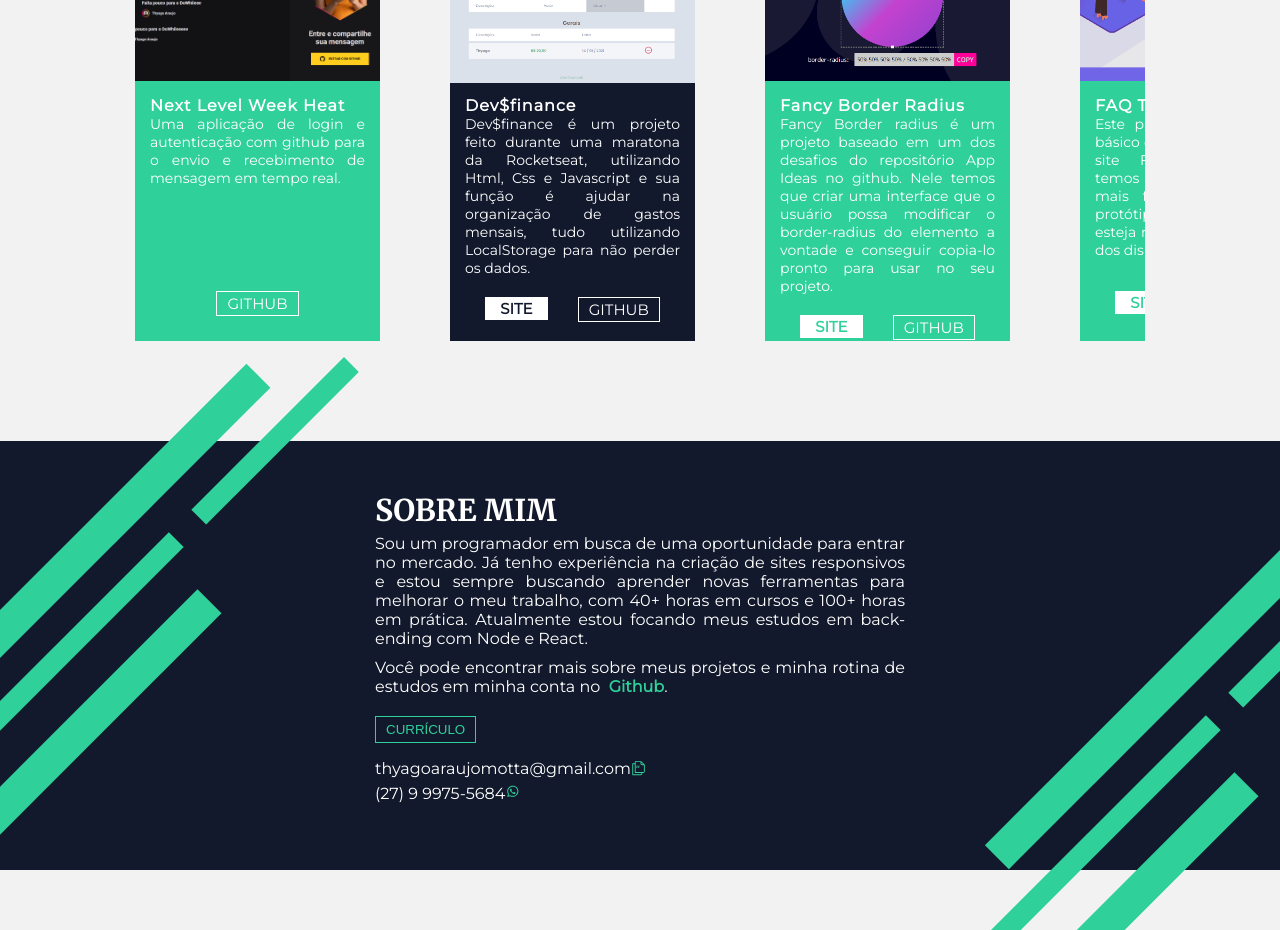
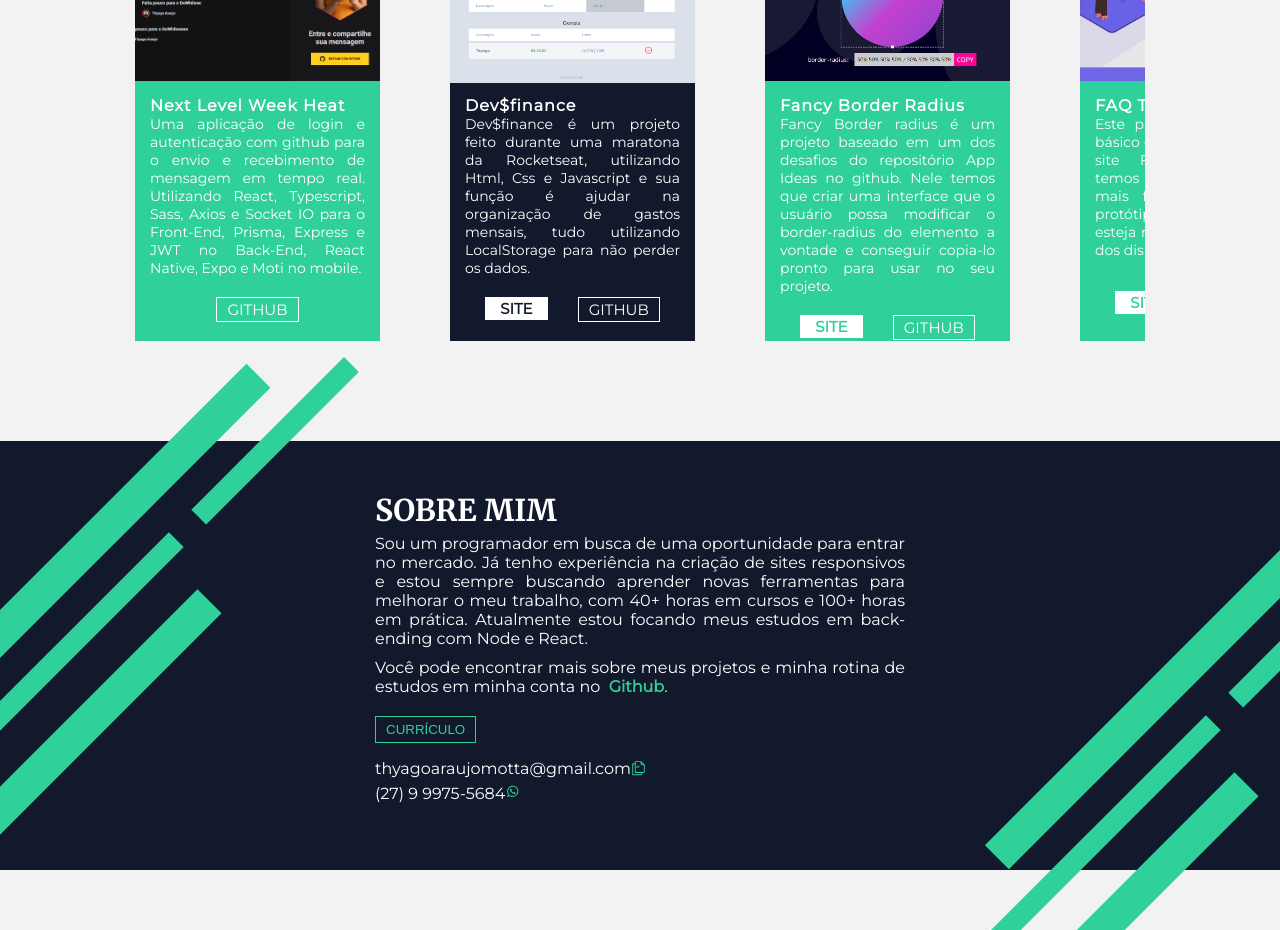
Before and after one commit to Pluto-ty/portfolio, a Next.js app: page / in a window 1280 px wide. Shown: the part 1020-1950 px from the top of the page. Built offline with nearby package versions, Linux system fonts and the light colour scheme.

Commit message:
atualização de descrição do projeto Nlw Heat

```diff
--- a/pages/index.js
+++ b/pages/index.js
@@ -159,7 +159,10 @@ function Home() {
                               <p>
                                  Uma aplicação de login e autenticação com
                                  github para o envio e recebimento de mensagem
-                                 em tempo real.
+                                 em tempo real. Utilizando React, Typescript,
+                                 Sass, Axios e Socket IO para o Front-End,
+                                 Prisma, Express e JWT no Back-End, React
+                                 Native, Expo e Moti no mobile.
                               </p>
                            </div>
                            <div className='c-buttons'>
```
